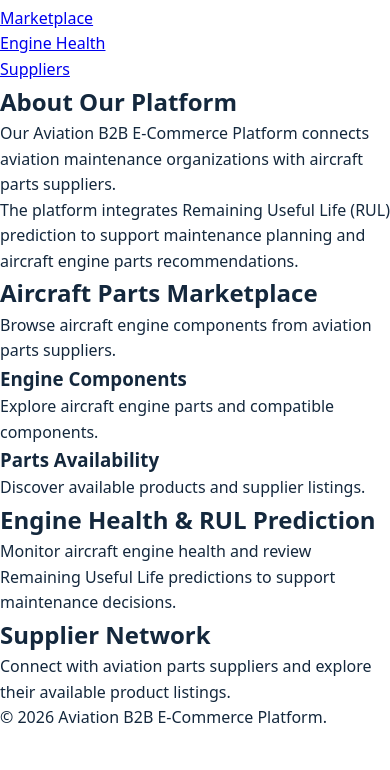
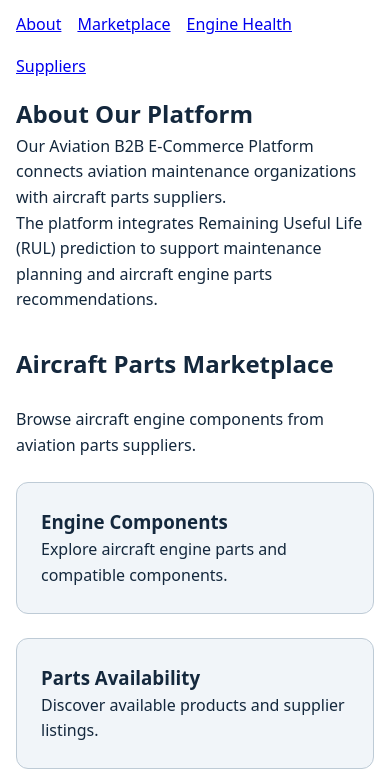
Before and after one commit to Bill-dev-it/24521191_NguyenKhoiNguyen_Lab01, a plain HTML site: page Excercise_2/index.html in a window 390 px wide. Shown: the part 199-969 px from the top of the page. Before the commit the page ends 930 px from the top, so only its background shows below. Drawn offline with Linux system fonts and the light colour scheme.

Commit message:
feat(css): responsive grid

```diff
--- a/Excercise_2/index.html
+++ b/Excercise_2/index.html
@@ -24,8 +24,8 @@
     </header>
 
     <!-- Primary Navigation -->
-    <nav role="navigation" aria-label="Primary">
-        <ul>
+    <nav class="navbar" role="navigation" aria-label="Primary">
+        <ul class="nav-links">
             <li>
                 <a href="#about">About</a>
             </li>
@@ -42,7 +42,7 @@
     </nav>
 
     <!-- Main Content -->
-    <main id="main-content" role="main">
+    <main id="main-content" class="page-grid" role="main">
 
         <!-- About Section -->
         <section id="about" aria-labelledby="about-heading">
@@ -62,7 +62,7 @@
         </section>
 
         <!-- Marketplace Section -->
-        <section id="marketplace"
+        <section id="marketplace" class="project-grid"
                  aria-labelledby="marketplace-heading">
 
             <h2 id="marketplace-heading">
@@ -73,7 +73,7 @@
                 from aviation parts suppliers.
             </p>
 
-            <article>
+            <article class="project-card">
                 <h3>Engine Components</h3>
                 <p>
                     Explore aircraft engine parts
@@ -81,7 +81,7 @@
                 </p>
             </article>
 
-            <article>
+            <article class="project-card">
                 <h3>Parts Availability</h3>
                 <p>
                     Discover available products
--- a/Excercise_2/style.css
+++ b/Excercise_2/style.css
@@ -74,3 +74,56 @@ body {
         scroll-behavior: auto;
     }
 }
+
+/* T-02B: Responsive Flexbox and Grid layout */
+
+body {
+    max-width: var(--container-max);
+    margin: 0 auto;
+    padding: var(--space-md);
+}
+
+.navbar {
+    display: flex;
+    align-items: center;
+    justify-content: space-between;
+    gap: var(--space-md);
+    padding: var(--space-md) 0;
+}
+
+.nav-links {
+    display: flex;
+    flex-wrap: wrap;
+    gap: var(--space-md);
+    list-style: none;
+}
+
+.page-grid {
+    display: grid;
+    gap: var(--space-xl);
+}
+
+.project-grid {
+    display: grid;
+    grid-template-columns: repeat(auto-fit, minmax(min(100%, 280px), 1fr));
+    gap: var(--space-lg);
+}
+
+.project-grid > h2,
+.project-grid > p {
+    grid-column: 1 / -1;
+}
+
+.project-card {
+    min-width: 0;
+    padding: var(--space-lg);
+    background-color: var(--color-surface);
+    border: 1px solid var(--color-border);
+    border-radius: var(--radius-md);
+}
+
+@media (min-width: 48rem) {
+    body {
+        padding: var(--space-xl);
+    }
+}
```
